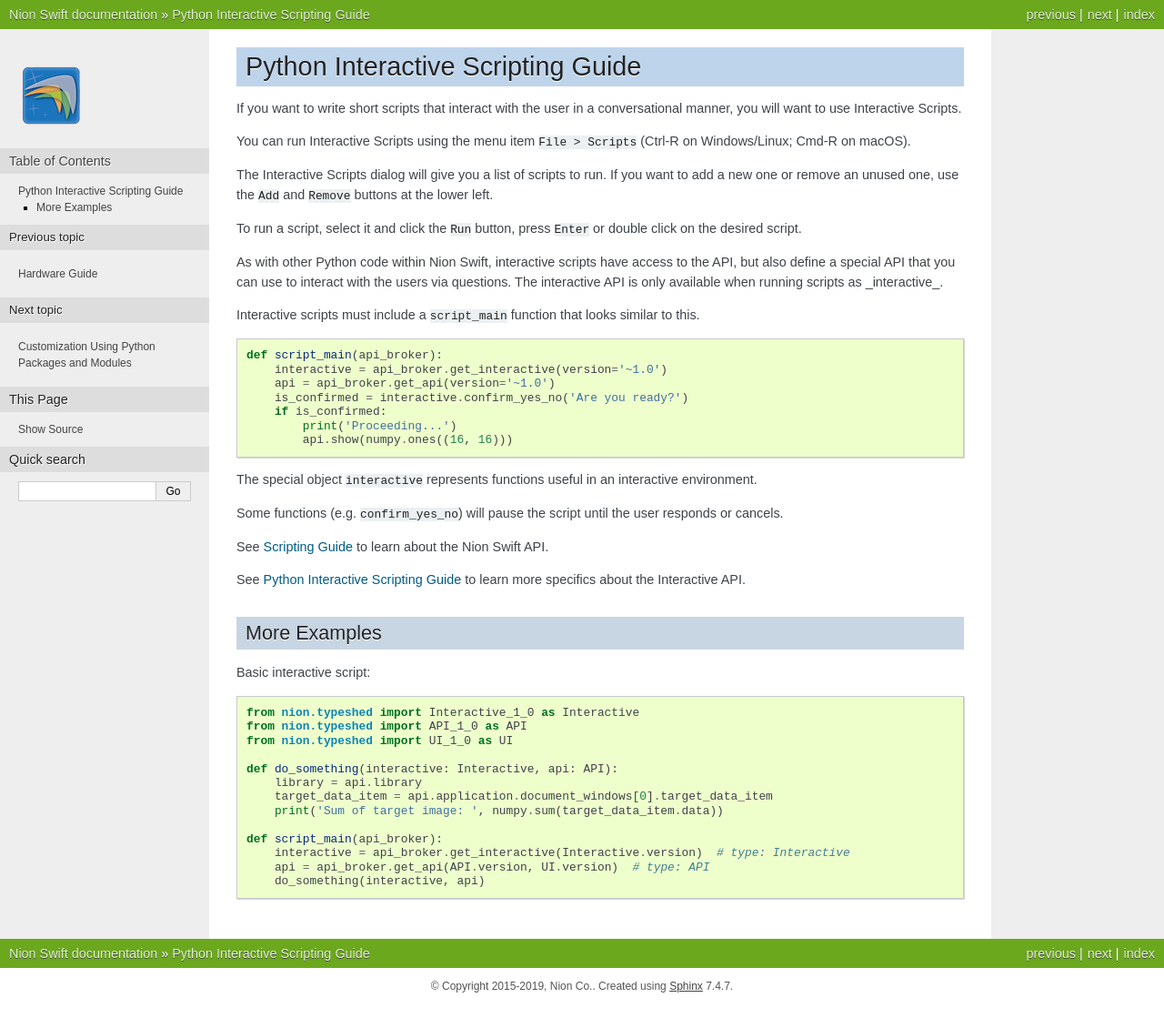
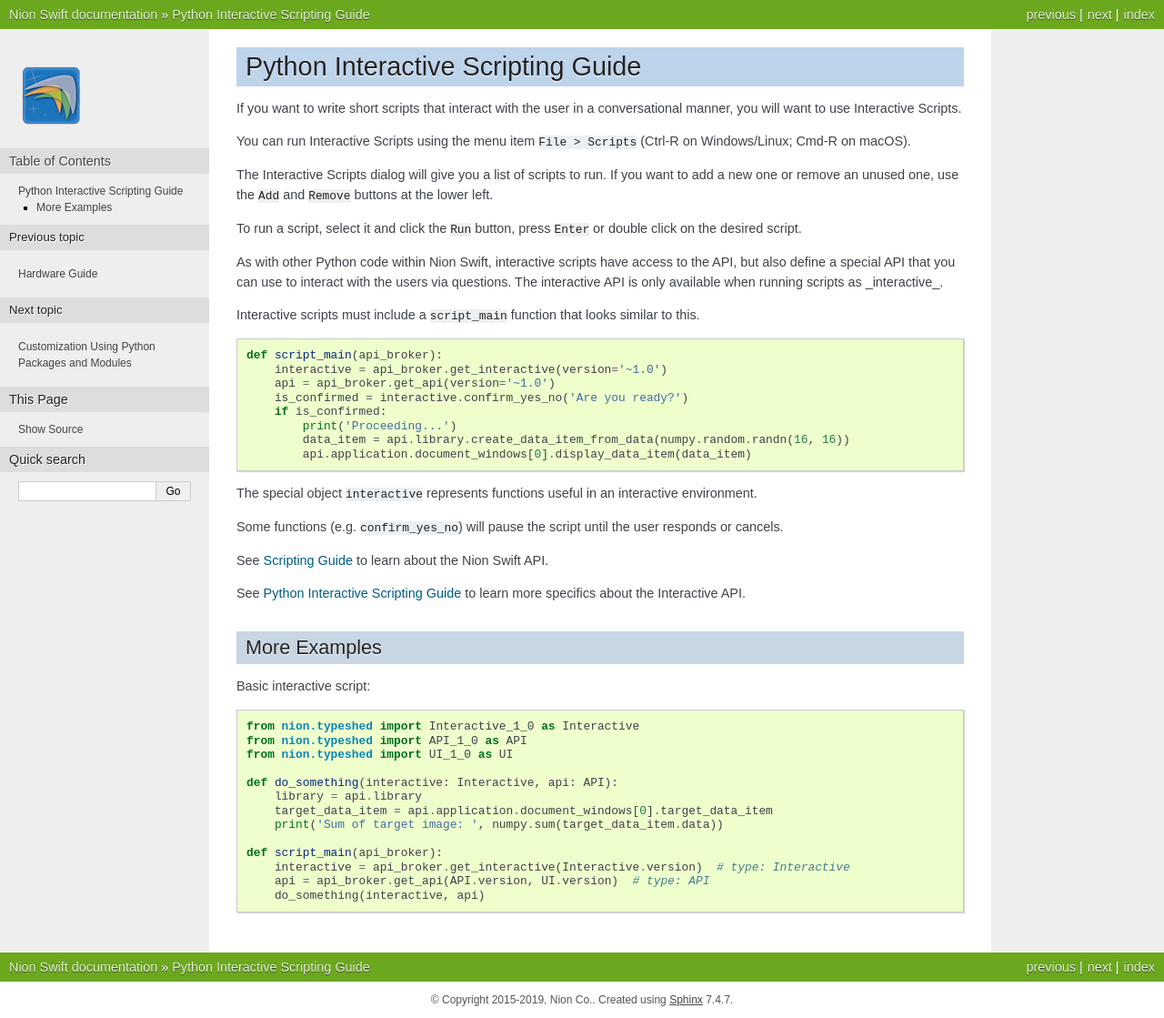
Before and after one commit to nion-software/nionswift, a Sphinx documentation site: the page built from docs/api/interactive.rst, in a window 1280 px wide. Shown: the whole page at 91% size. Built offline with Sphinx 7.4.7, drawn with Linux system fonts in a browser that asks for light colours.

Commit message:
Update interface api.show example.

```diff
--- a/docs/api/interactive.rst
+++ b/docs/api/interactive.rst
@@ -24,7 +24,8 @@ Interactive scripts must include a ``script_main`` function that looks similar t
         is_confirmed = interactive.confirm_yes_no('Are you ready?')
         if is_confirmed:
             print('Proceeding...')
-            api.show(numpy.ones((16, 16)))
+            data_item = api.library.create_data_item_from_data(numpy.random.randn(16, 16))
+            api.application.document_windows[0].display_data_item(data_item)
 
 The special object ``interactive`` represents functions useful in an interactive environment.
 
```
